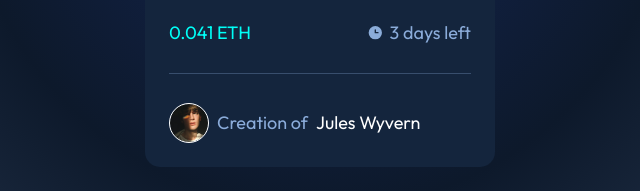
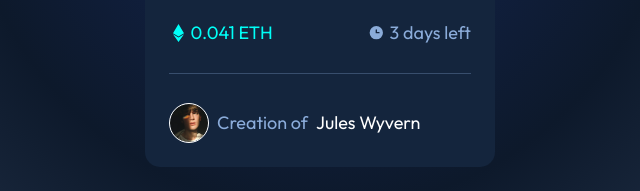
Before and after one commit to mhap75/NFT-preview-card, a plain HTML site: page index.html in a window 1280 px wide. Shown: the part 545-736 px from the top of the page, 320-960 px from the left. Drawn offline with Linux system fonts and the light colour scheme.

Commit message:
Changes to be committed: 	modified:   assets/style/style.css 	modified:   assets/style/style.css.map 	modified:   assets/style/style.scss 	modified:   index.html

```diff
--- a/assets/style/style.scss
+++ b/assets/style/style.scss
@@ -6,6 +6,7 @@
     // Primary
     --clr-soft-blue: hsl(215, 51%, 70%);
     --clr-cyan: hsl(178, 100%, 50%);
+    --clr-cyan-faded: hsla(178, 100%, 50%, 0.323);
 
     // Neutral
     --clr-very-dark-blue-main-BG: hsl(216, 54%, 11%);
@@ -242,10 +243,25 @@ body {
 }
 
 .nft {
+    position: relative;
+
 
     img {
         border-radius: 15px;
     }
+
+    &:hover .hover-view {
+        opacity: 100%;
+    }
+}
+
+.hover-view {
+    position: absolute;
+    background: var(--clr-cyan-faded);
+    padding: 7rem;
+    opacity: 0;
+    transition: 0.3s ease-in-out;
+    cursor: pointer;
 }
 
 .content {
@@ -268,20 +284,32 @@ body {
 
 .price-tag {
     color: var(--clr-cyan);
+    align-items: center;
+    justify-content: center;
+    gap: 0.15rem;
+
+    &::before {
+        content: "";
+        background-image: url("../image/icon-ethereum.svg");
+        background-repeat: no-repeat;
+        background-position: center;
+        width: 1.2rem;
+        height: 1.2rem;
+    }
 }
 
 .remaining-time {
     color: var(--clr-soft-blue);
     justify-content: center;
     align-items: center;
+    gap: 0.3rem;
 
     &::before {
         content: "";
         background-image: url("../image/icon-clock.svg");
         background-repeat: no-repeat;
-        width: 15px;
+        width: 17px;
         height: 17px;
-        margin-right: 8px;
     }
 }
 
--- a/index.html
+++ b/index.html
@@ -19,13 +19,14 @@
     <main class="container">
         <div class="card d-flex flex-column">
             <picture class="nft">
+                <img src="assets/image/icon-view.svg" alt="view" class="hover-view w-100">
                 <img class="w-100" src="assets/image/image-equilibrium.jpg" alt="equilibrium NFT">
             </picture>
             <div class="content d-flex flex-column">
                 <h1 class="title">Equilibrium #3429</h1>
                 <p class="description">Our Equilibrium collection promotes balance and calm.</p>
                 <div class="price d-flex">
-                    <span class="price-tag">0.041 ETH</span>
+                    <span class="price-tag d-flex">0.041 ETH</span>
                     <span class="remaining-time d-flex">3 days left</span>
                 </div>
             </div>
```
Also changed, not shown: assets/style/style.css, 1 other file.
